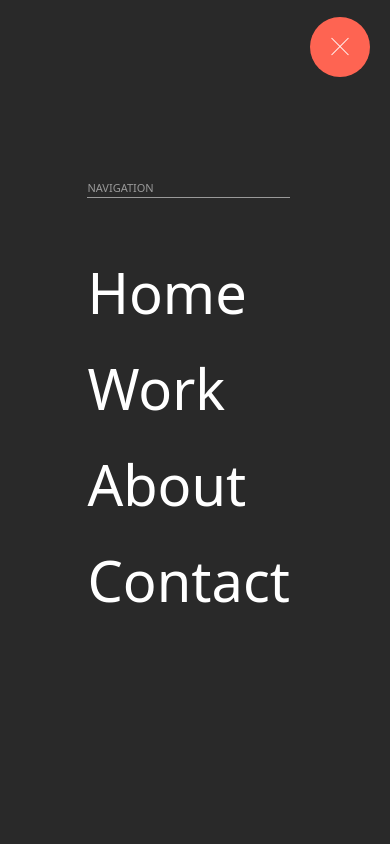
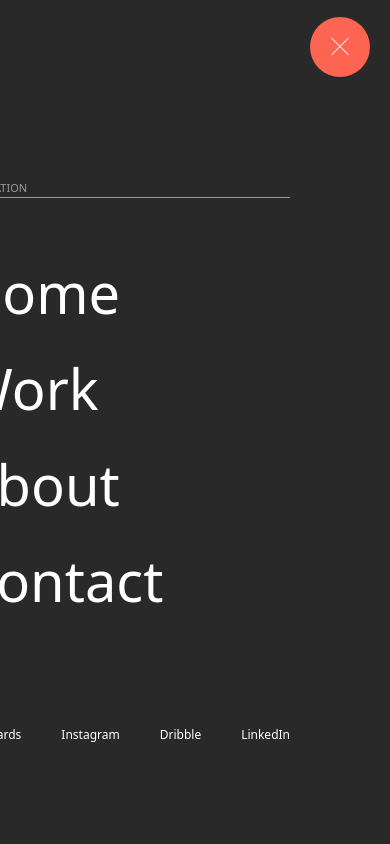
Before and after one commit to erarslan/nike-coursesite, a React (Vite) app: page / in a window 390 px wide. Both pictures are taken after a click on the element 340 px from the left and 46 px from the top of the page. Shown: the top 844 px of the page. Built offline with nearby package versions, Linux system fonts and the light colour scheme; a web font is replaced by a local one.

Commit message:
animated

```diff
--- /dev/null
+++ b/src/components/Curve.jsx
@@ -0,0 +1,37 @@
+import { motion } from "motion/react";
+
+const Curve = () => {
+  const initalPath = `M100 0 L100 ${window.innerHeight} Q-70 ${
+    window.innerHeight / 2
+  } 100 0`;
+  const targetPath = `M100 0 L100 ${window.innerHeight} Q100 ${
+    window.innerHeight / 2
+  } 100 0`;
+
+  const pathAnimation = {
+    initial: {
+      d: initalPath,
+    },
+    enter: {
+      d: targetPath,
+      transition: { duration: 1, ease: [0.25, 1, 0.5, 1] },
+    },
+    exit: {
+      d: initalPath,
+      transition: { duration: 0.8, ease: [0.25, 1, 0.5, 1] },
+    },
+  };
+
+  return (
+    <svg className="svgCurve">
+      <motion.path
+        variants={pathAnimation}
+        initial="initial"
+        animate="enter"
+        exit="exit"
+      ></motion.path>
+    </svg>
+  );
+};
+
+export default Curve;
--- a/src/components/Link.jsx
+++ b/src/components/Link.jsx
@@ -6,6 +6,7 @@ const Link = ({ data }) => {
 
   return (
     <motion.div
+      custom={index}
       variants={slide}
       initial="initial"
       animate="enter"
--- a/src/components/Menu.jsx
+++ b/src/components/Menu.jsx
@@ -2,6 +2,7 @@ import { navItems } from "../cons";
 import Link from "./Link";
 import { menuSlide } from "../cons";
 import { motion } from "motion/react";
+import Curve from "./Curve";
 
 const Menu = () => {
   return (
@@ -21,7 +22,14 @@ const Menu = () => {
             <Link key={index} data={{ ...item, index }} />
           ))}
         </div>
+        <div className="flex justify-between gap-10 text-[12px]">
+          <a>Awwwards</a>
+          <a>Instagram</a>
+          <a>Dribble</a>
+          <a>LinkedIn</a>
+        </div>
       </div>
+      <Curve />
     </motion.div>
   );
 };
--- a/src/components/Nav.jsx
+++ b/src/components/Nav.jsx
@@ -2,6 +2,7 @@ import { headerLogo } from "../assets/images";
 import { navLinks } from "../cons";
 import { useState } from "react";
 import { hamburger } from "../assets/icons";
+import { AnimatePresence } from "motion/react";
 import Menu from "./Menu";
 
 const Nav = () => {
@@ -33,7 +34,7 @@ const Nav = () => {
         >
           <div className={`burger ${isActive ? "burger-active" : ""}`}></div>
         </div>
-        {isActive && <Menu />}
+        <AnimatePresence mode="wait">{isActive && <Menu />}</AnimatePresence>
       </nav>
     </header>
   );
--- a/src/cons/index.js
+++ b/src/cons/index.js
@@ -173,10 +173,10 @@ export const socialMedia = [
 
 export const menuSlide = {
   initial: { x: "calc(100% + 100px)" },
-  enter: { x: "0", transition: { duration: 0.8, ease: [0.76, 0, 0.24, 1] } },
+  enter: { x: "0", transition: { duration: 0.8, ease: [0.25, 1, 0.5, 1] } },
   exit: {
     x: "calc(100% + 100px)",
-    transition: { duration: 0.8, ease: [0.76, 0, 0.24, 1] },
+    transition: { duration: 1, ease: [0.25, 1, 0.5, 1] },
   },
 };
 
@@ -184,11 +184,11 @@ export const slide = {
   initial: { x: 80 },
   enter: (i) => ({
     x: 0,
-    transition: { duration: 0.8, ease: [0.76, 0, 0.24, 1], delay: 0.05 * i },
+    transition: { duration: 0.8, ease: [0.25, 1, 0.5, 1], delay: 0.05 * i },
   }),
   exit: (i) => ({
     x: 80,
-    transition: { duration: 0.8, ease: [0.76, 0, 0.24, 1], delay: 0.05 * i },
+    transition: { duration: 1, ease: [0.25, 1, 0.5, 1], delay: 0.05 * i },
   }),
 };
 
--- a/src/index.css
+++ b/src/index.css
@@ -101,6 +101,16 @@
     margin-bottom: 40px;
   }
 
+  .svgCurve {
+    position: absolute;
+    top: 0;
+    left: -99px;
+    width: 100px;
+    height: 100%;
+    fill: rgb(41, 41, 41);
+    stroke: none;
+  }
+
   .input {
     @apply sm:flex-1 max-sm:w-full text-base leading-normal text-slate-gray pl-5 max-sm:p-5 outline-none sm:border-none border max-sm:border-slate-gray max-sm:rounded-full;
   }
```
